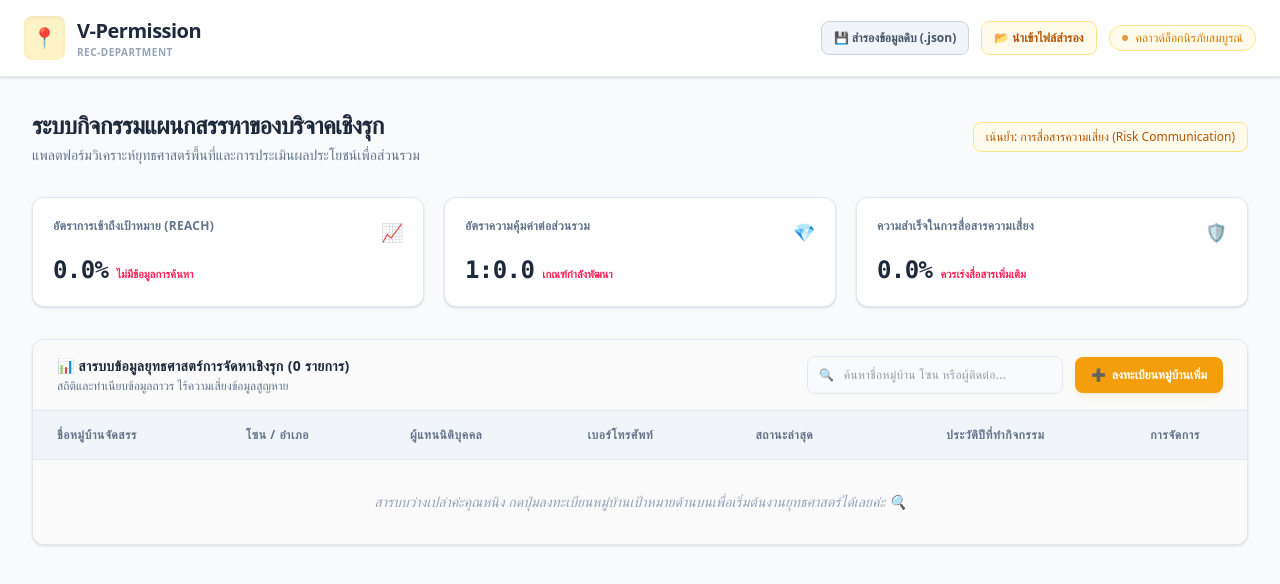
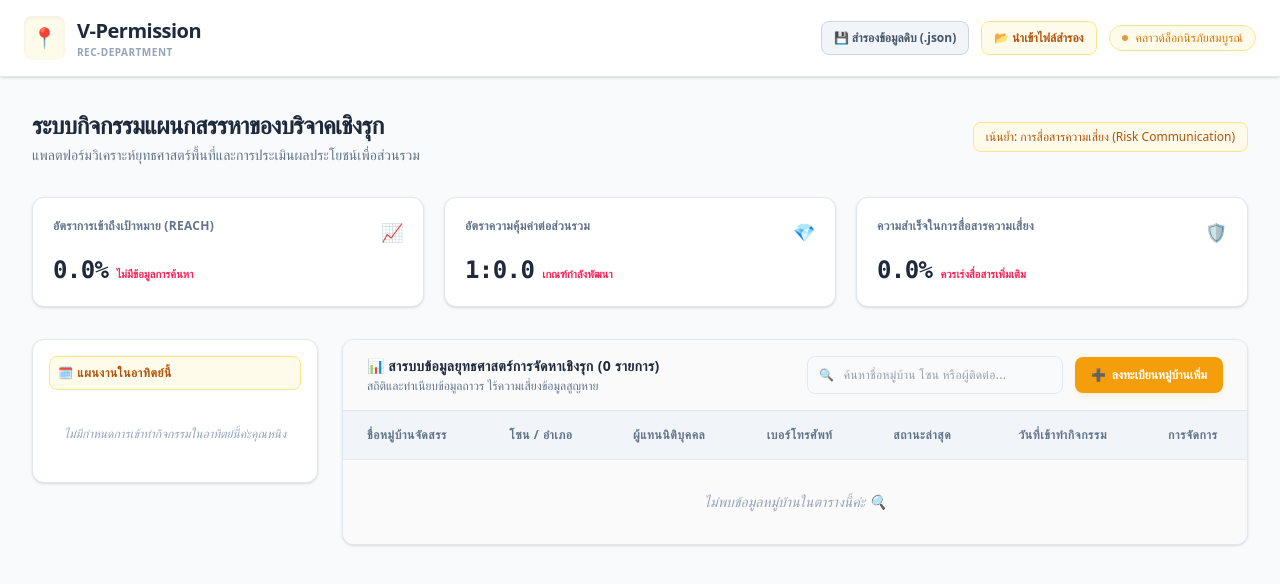
Before and after one commit to phkknning25-beep/Sanha-, a React (Vite) app: page / in a window 1280 px wide. Shown: the top 584 px of the page. Built offline with nearby package versions, Linux system fonts and the light colour scheme.

Commit message:
Update App.jsx

```diff
--- a/src/App.jsx
+++ b/src/App.jsx
@@ -3,7 +3,7 @@ import React, { useState, useEffect } from 'react';
 export default function App() {
   // 1. ฐานข้อมูลเริ่มต้นแบบขาวสะอาด 100% (ดึงจากเครื่องก่อน ถ้าไม่มีจะเป็นตารางว่าง)
   const [villages, setVillages] = useState(() => {
-    const savedVillages = localStorage.getItem('v_permission_villages_secure');
+    const savedVillages = localStorage.getItem('v_permission_villages_secure_v2');
     if (savedVillages) {
       return JSON.parse(savedVillages);
     }
@@ -24,12 +24,13 @@ export default function App() {
     contact: '',
     phone: '',
     status: 'รอการตอบกลับ',
-    years: ''
+    years: '',
+    eventDate: '' // 📅 ส่วนที่เพิ่ม: เก็บข้อมูลวันที่คีย์เข้าทำกิจกรรมล่าสุด
   });
 
   // ระบบ auto-save ด่านแรก (เซฟลงเครื่องอัตโนมัติเมื่อมีการเปลี่ยนแปลง)
   useEffect(() => {
-    localStorage.setItem('v_permission_villages_secure', JSON.stringify(villages));
+    localStorage.setItem('v_permission_villages_secure_v2', JSON.stringify(villages));
   }, [villages]);
 
   // ระบบสำรองข้อมูลถาวรข้ามปี (Backup & Import System)
@@ -94,10 +95,22 @@ export default function App() {
     { label: 'ความสำเร็จในการสื่อสารความเสี่ยง', value: `${riskSuccess}%`, change: riskStatus, icon: '🛡️' },
   ];
 
+  // 📅 จัดกรุ๊ปข้อมูลหมู่บ้านที่จะเข้าทำกิจกรรมในอนาคตอันใกล้เพื่อแสดงแถบด้านซ้าย
+  const upcomingGrouped = villages
+    .filter(v => v.eventDate && v.eventDate.trim() !== '')
+    .reduce((groups, village) => {
+      const date = village.eventDate.trim();
+      if (!groups[date]) {
+        groups[date] = [];
+      }
+      groups[date].push(village);
+      return groups;
+    }, {});
+
   // ฟังก์ชันควบคุมฟอร์ม
   const handleOpenAdd = () => {
     setIsEditing(false);
-    setFormData({ name: '', zone: '', contact: '', phone: '', status: 'รอการตอบกลับ', years: '' });
+    setFormData({ name: '', zone: '', contact: '', phone: '', status: 'รอการตอบกลับ', years: '', eventDate: '' });
     setIsModalOpen(true);
   };
 
@@ -110,7 +123,8 @@ export default function App() {
       contact: village.contact,
       phone: village.phone,
       status: village.status,
-      years: village.years
+      years: village.years,
+      eventDate: village.eventDate || '' // ดึงค่าเก่าขึ้นมาแก้ไข
     });
     setIsModalOpen(true);
   };
@@ -143,22 +157,20 @@ export default function App() {
   return (
     <div className="min-h-screen bg-[#f8fafc] text-[#334155] font-sans antialiased pb-12">
 
-      {/* 🏛️ HEADER: โทนขาวสว่าง ขอบเทาบางเฉียบ */}
+      {/* 🏛️ HEADER */}
       <header className="border-b border-[#e2e8f0] bg-white/90 backdrop-blur sticky top-0 z-50 px-6 py-4 flex justify-between items-center shadow-sm">
         <div className="flex items-center gap-3">
-          <div className="p-2 bg-[#fef3c7] rounded-lg text-[#d97706] text-xl shadow-inner">📍</div>
+          <div className="p-2 bg-[#fffbeb] rounded-lg text-[#d97706] text-xl shadow-inner">📍</div>
           <div>
             <h1 className="text-xl font-bold tracking-tight text-[#1e293b]">V-Permission</h1>
             <p className="text-[10px] text-[#94a3b8] tracking-wider uppercase font-semibold">REC-DEPARTMENT</p>
           </div>
         </div>
 
-        {/* ปุ่มจัดการไฟล์สำรองข้อมูลส่วนหัว */}
         <div className="flex items-center gap-3">
           <button
             onClick={handleExportData}
             className="hidden sm:flex bg-[#f1f5f9] hover:bg-[#e2e8f0] text-[#475569] text-xs font-semibold px-3 py-2 rounded-lg border border-[#cbd5e1] transition-all cursor-pointer items-center gap-1.5"
-            title="เซฟไฟล์ข้อมูลเก็บลงคอมพิวเตอร์แบบถาวรป้องกันสูญหาย"
           >
             💾 สำรองข้อมูลดิบ (.json)
           </button>
@@ -188,16 +200,7 @@ export default function App() {
           </div>
         </div>
 
-        {/* ปุ่มสำรองข้อมูลสำหรับหน้าจอมือถือ */}
-        <div className="sm:hidden flex gap-2 mb-4">
-          <button onClick={handleExportData} className="w-1/2 bg-[#f1f5f9] text-[#475569] text-xs font-semibold p-2.5 rounded-xl border border-[#cbd5e1]">💾 สำรองข้อมูล</button>
-          <label className="w-1/2 bg-[#fffbeb] text-[#b45309] text-xs font-semibold p-2.5 rounded-xl border border-[#fde68a] text-center cursor-pointer">
-            📂 นำเข้าไฟล์
-            <input type="file" accept=".json" onChange={handleImportData} className="hidden" />
-          </label>
-        </div>
-
-        {/* 📊 STATS CARDS: โดดเด่นด้วยเส้นขอบสีเหลืองทองเหลืองอำพันแบบเรียบหรู */}
+        {/* 📊 STATS CARDS */}
         <div className="grid grid-cols-1 md:grid-cols-3 gap-5 mb-8">
           {stats.map((item, index) => (
             <div key={index} className="bg-white border border-[#e2e8f0] hover:border-[#f59e0b] rounded-xl p-5 shadow-sm transition-all">
@@ -215,7 +218,43 @@ export default function App() {
           ))}
         </div>
 
-        {/* 🗃️ TABLE CONTAINER: พื้นสีขาวสะอาดตัดขอบพรีเมียมสีเหลืองทอง */}
+        {/* 🏢 2-COLUMN LAYOUT: เพิ่มฝั่งซ้ายแจ้งแผนงานอาทิตย์นี้ */}
+        <div className="grid grid-cols-1 lg:grid-cols-4 gap-6">
+
+          {/* 📅 COLUMN ด้านซ้าย: แผนกำหนดการในอาทิตย์ที่กำลังจะถึง */}
+          <div className="lg:col-span-1 space-y-4">
+            <div className="bg-white border border-[#e2e8f0] rounded-xl p-4 shadow-sm">
+              <h3 className="text-xs font-bold text-[#b45309] tracking-wider uppercase flex items-center gap-1.5 mb-3 bg-[#fffbeb] p-2 rounded-lg border border-[#fde68a]">
+                🗓️ แผนงานในอาทิตย์นี้
+              </h3>
+
+              {Object.keys(upcomingGrouped).length === 0 ? (
+                <div className="text-center py-6 text-[#94a3b8] text-xs italic">
+                  ไม่มีกำหนดการเข้าทำกิจกรรมในอาทิตย์นี้ค่ะคุณหนิง
+                </div>
+              ) : (
+                <div className="space-y-4 overflow-y-auto max-h-[450px] pr-1">
+                  {Object.keys(upcomingGrouped).map((date, idx) => (
+                    <div key={idx} className="border-l-2 border-[#f59e0b] pl-3 py-1 bg-[#fafafa] rounded-r-lg p-2 border border-[#e2e8f0] border-l-0">
+                      <p className="text-xs font-bold text-[#1e293b] font-mono mb-1.5 flex items-center gap-1">
+                        📅 {date}
+                      </p>
+                      <ol className="space-y-1 text-xs text-[#475569] list-decimal pl-4 font-medium">
+                        {upcomingGrouped[date].map((village, vIdx) => (
+                          <li key={vIdx} className="hover:text-[#f59e0b] transition-colors">
+                            {village.name}
+                          </li>
+                        ))}
+                      </ol>
+                    </div>
+                  ))}
+                </div>
+              )}
+            </div>
+          </div>
+
+          {/* 🗃️ COLUMN ด้านขวา: ตารางสารบบยุทธศาสตร์หลัก */}
+          <div className="lg:col-span-3">
             <div className="bg-white border border-[#e2e8f0] rounded-xl overflow-hidden shadow-sm">
 
               <div className="px-6 py-4 border-b border-[#e2e8f0] flex flex-col sm:flex-row justify-between items-start sm:items-center gap-4 bg-[#fafafa]">
@@ -226,7 +265,7 @@ export default function App() {
                   <p className="text-xs text-[#64748b] mt-0.5">สถิติและทำเนียบข้อมูลถาวร ไร้ความเสี่ยงข้อมูลสูญหาย</p>
                 </div>
 
-            {/* 🔍 Search Input & Add Button ในธีมเหลืองทองพรีเมียม */}
+                {/* Search & Add Button */}
                 <div className="flex flex-col sm:flex-row items-center gap-3 w-full sm:w-auto">
                   <div className="relative w-full sm:w-64">
                     <span className="absolute inset-y-0 left-0 flex items-center pl-3 text-[#94a3b8] text-xs">🔍</span>
@@ -256,7 +295,7 @@ export default function App() {
                       <th className="py-4 px-6">ผู้แทนนิติบุคคล</th>
                       <th className="py-4 px-6">เบอร์โทรศัพท์</th>
                       <th className="py-4 px-6">สถานะล่าสุด</th>
-                  <th className="py-4 px-6 text-center">ประวัติปีที่ทำกิจกรรม</th>
+                      <th className="py-4 px-6 text-center">วันที่เข้าทำกิจกรรม</th>
                       <th className="py-4 px-6 text-center">การจัดการ</th>
                     </tr>
                   </thead>
@@ -281,17 +320,13 @@ export default function App() {
                           </span>
                         </td>
                         <td className="py-4 px-6 text-center">
-                      <div className="flex justify-center gap-1.5">
-                        {v.years ? (
-                          v.years.split(',').map(y => (
-                            <span key={y} className="bg-[#f1f5f9] text-[#475569] text-xs px-2 py-0.5 rounded border border-[#e2e8f0] font-mono font-medium">
-                              {y.trim()}
+                          {v.eventDate ? (
+                            <span className="bg-[#fffbeb] text-[#b45309] border border-[#fde68a] text-xs px-2.5 py-1 rounded-lg font-mono font-bold">
+                              {v.eventDate}
                             </span>
-                          ))
                           ) : (
-                          <span className="text-[#94a3b8] text-xs italic">ไม่มีประวัติ</span>
+                            <span className="text-[#94a3b8] text-xs italic">ไม่ได้ระบุ</span>
                           )}
-                      </div>
                         </td>
                         <td className="py-4 px-6 text-center">
                           <div className="flex justify-center gap-2">
@@ -304,7 +339,7 @@ export default function App() {
                     {filteredVillages.length === 0 && (
                       <tr>
                         <td colSpan="7" className="py-8 px-6 text-center text-[#94a3b8] italic bg-[#fafafa]">
-                      สารบบว่างเปล่าค่ะคุณหนิง กดปุ่มลงทะเบียนหมู่บ้านเป้าหมายด้านบนเพื่อเริ่มต้นงานยุทธศาสตร์ได้เลยค่ะ 🔍
+                          ไม่พบข้อมูลหมู่บ้านในตารางนี้ค่ะ 🔍
                         </td>
                       </tr>
                     )}
@@ -313,9 +348,12 @@ export default function App() {
               </div>
 
             </div>
+          </div>
+
+        </div>
       </main>
 
-      {/* 📋 MODAL FORM: ป๊อปอัพสีขาวตัดขอบเหลืองทองสุดหรู */}
+      {/* 📋 MODAL FORM: อัปเดตเพิ่มช่องคีย์ข้อเข้าทำกิจกรรมด้านล่างฟอร์ม */}
       {isModalOpen && (
         <div className="fixed inset-0 bg-black/40 backdrop-blur-sm flex items-center justify-center z-50 p-4">
           <div className="bg-white border border-[#e2e8f0] rounded-2xl w-full max-w-md overflow-hidden shadow-xl animate-fade-in">
@@ -327,7 +365,7 @@ export default function App() {
             <form onSubmit={handleSubmit} className="p-6 space-y-4">
               <div>
                 <label className="block text-xs font-bold text-[#64748b] uppercase tracking-wider mb-1.5">ชื่อหมู่บ้านจัดสรร <span className="text-rose-500">*</span></label>
-                <input type="text" value={formData.name} onChange={(e) => setFormData({...formData, name: e.target.value})} placeholder="เช่น หมู่บ้านแสนสิริ สุขุมวิท 77" className="w-full bg-[#f8fafc] border border-[#e2e8f0] rounded-lg px-3 py-2 text-sm text-[#334155] focus:outline-none focus:border-[#f59e0b] focus:bg-white transition-colors" />
+                <input type="text" value={formData.name} onChange={(e) => setFormData({...formData, name: e.target.value})} placeholder="เช่น หมู่บ้านลัดดารมย์" className="w-full bg-[#f8fafc] border border-[#e2e8f0] rounded-lg px-3 py-2 text-sm text-[#334155] focus:outline-none focus:border-[#f59e0b] focus:bg-white transition-colors" />
               </div>
 
               <div className="grid grid-cols-2 gap-4">
@@ -352,6 +390,19 @@ export default function App() {
                 </div>
               </div>
 
+              {/* 📅 แก้ไขเพิ่มเติม: เพิ่มกล่องคีย์วันที่สำหรับระบุเข้าทำกิจกรรม */}
+              <div>
+                <label className="block text-xs font-bold text-[#64748b] uppercase tracking-wider mb-1.5">วันที่เข้าทำกิจกรรมอาทิตย์นี้</label>
+                <input
+                  type="text"
+                  value={formData.eventDate}
+                  onChange={(e) => setFormData({...formData, eventDate: e.target.value})}
+                  placeholder="เช่น 7-8/6/2569"
+                  className="w-full bg-[#f8fafc] border border-[#e2e8f0] rounded-lg px-3 py-2 text-sm text-[#334155] focus:outline-none focus:border-[#f59e0b] focus:bg-white transition-colors font-mono font-semibold text-[#b45309]"
+                />
+                <p className="text-[10px] text-[#94a3b8] mt-1">คีย์ระบุวันนัดหมายลงตารางเพื่อให้ชื่อหมู่บ้านวิ่งไปขึ้นแจ้งเตือนที่ตารางกำหนดการฝั่งซ้ายมือค่ะ</p>
+              </div>
+
               <div>
                 <label className="block text-xs font-bold text-[#64748b] uppercase tracking-wider mb-1.5">สถานะล่าสุด</label>
                 <select value={formData.status} onChange={(e) => setFormData({...formData, status: e.target.value})} className="w-full bg-[#f8fafc] border border-[#e2e8f0] rounded-lg px-3 py-2 text-sm text-[#334155] focus:outline-none focus:border-[#f59e0b] focus:bg-white transition-colors cursor-pointer">
```
Lines whose indentation alone changed are shown as unchanged.
